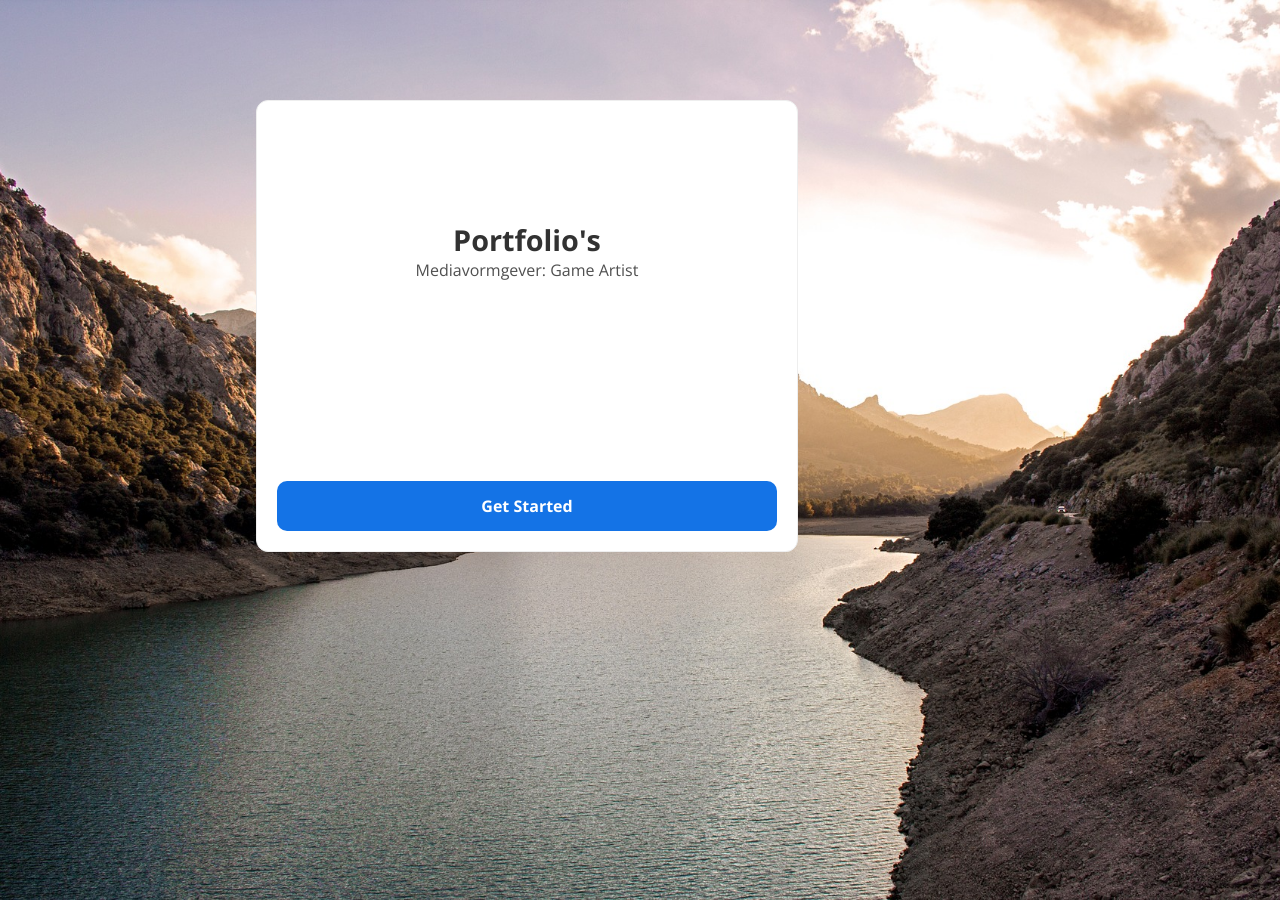
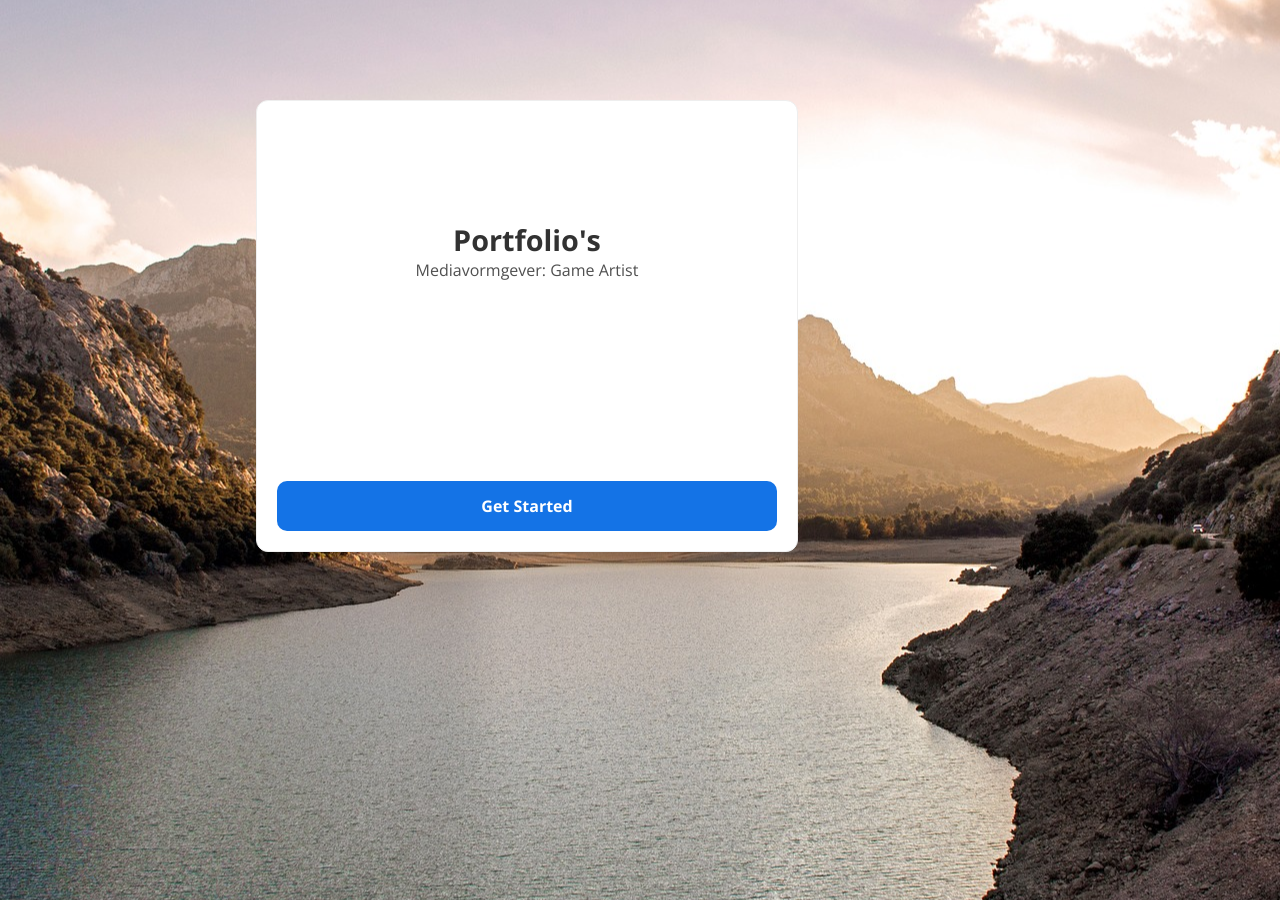
Before and after one commit to CasBoom/game_artist_front, a PHP site: page /login.php in a window 1280 px wide. Run offline with PHP 8.4, Linux system fonts and the light colour scheme.

Commit message:
Update login.css

```diff
--- a/mainpage/src/css/login.css
+++ b/mainpage/src/css/login.css
@@ -181,9 +181,8 @@ body{
   body{
     background-repeat: no-repeat;
     background-position: center;
-    background-size: cover;
+    background-size: fill;
     height: 100vh;
-    overflow: hidden;
   }
   .app{
     background-color: transparent;
```
